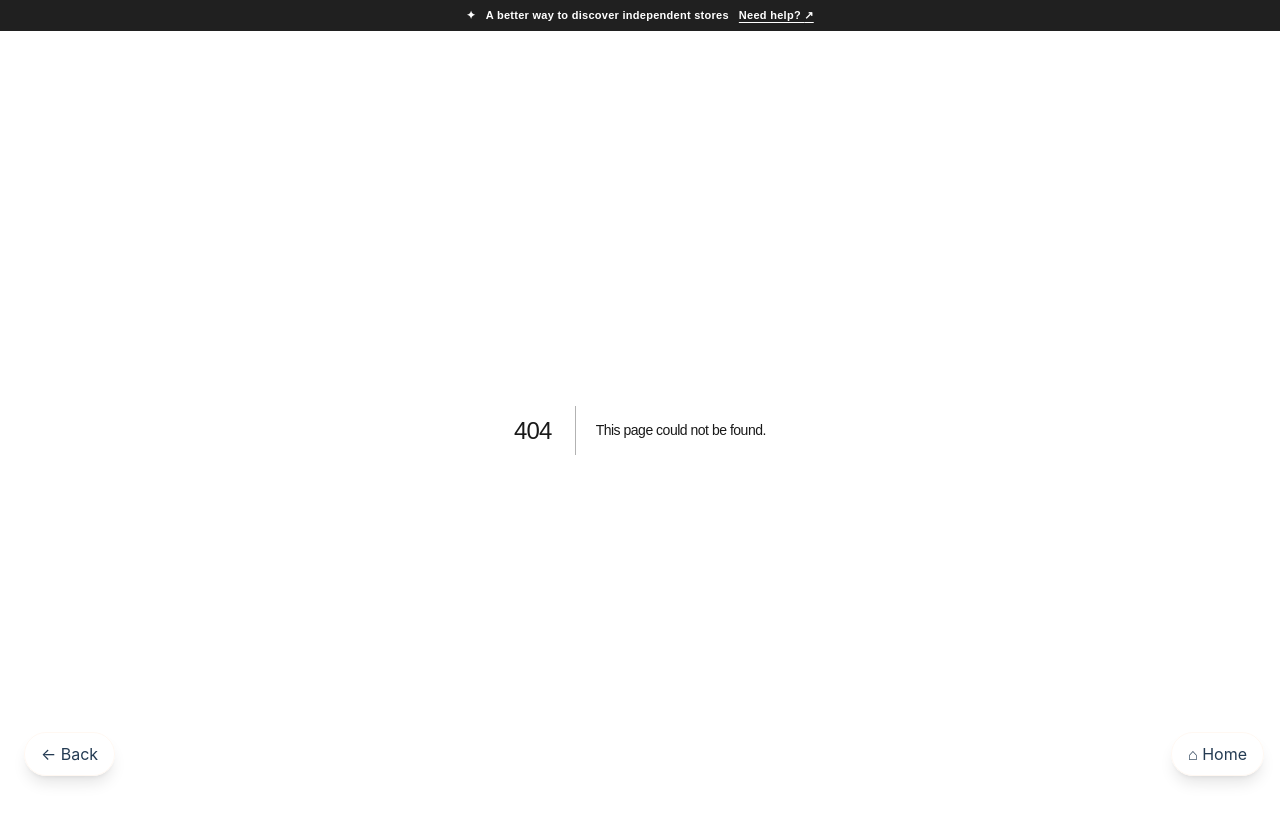
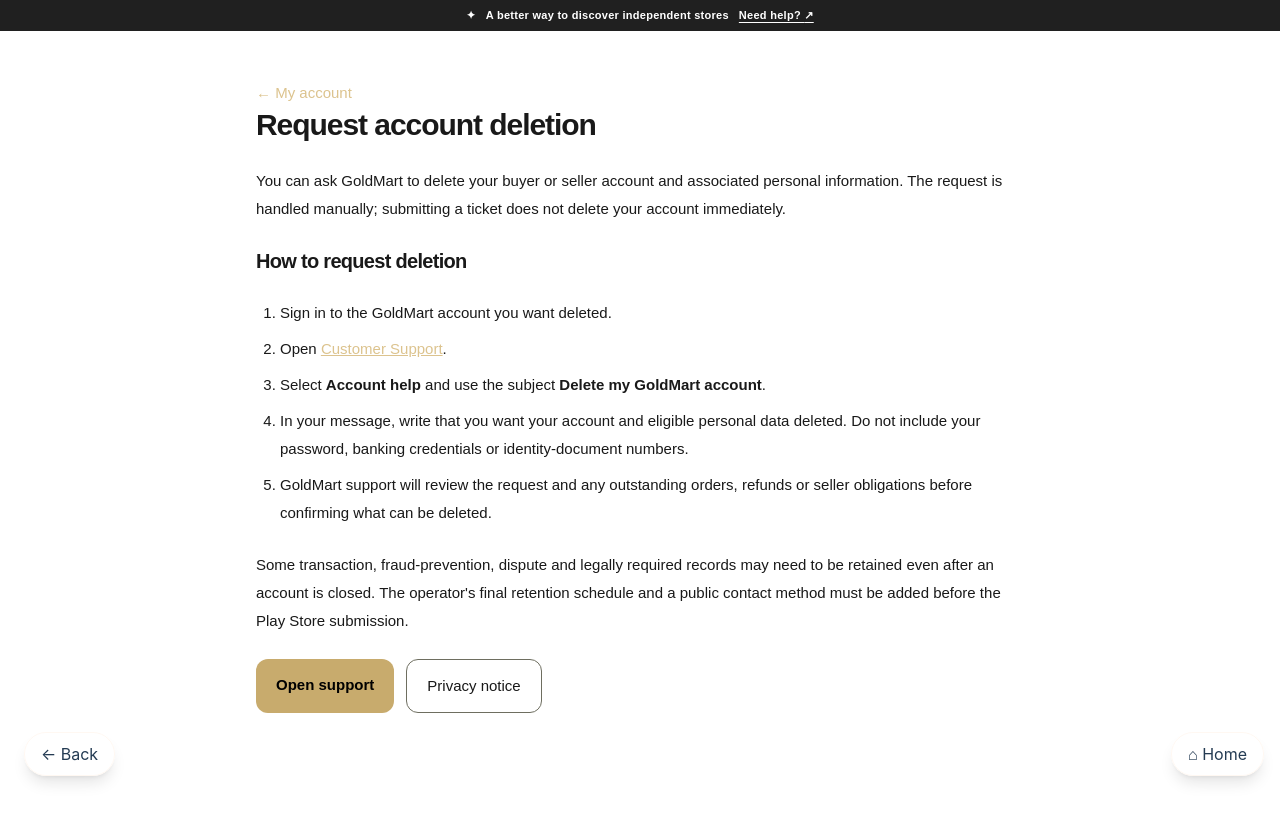
Before and after one commit to oscar1-max/Gold-mart-Ybsr, a Next.js app: page /account-deletion in a window 1280 px wide. Before the commit this address had no page. Shown: the top 822 px of the page. Built offline with nearby package versions, Linux system fonts and the light colour scheme.

Commit message:
Add pre-launch account-deletion information page

```diff
--- /dev/null
+++ b/app/account-deletion/page.tsx
@@ -0,0 +1,14 @@
+import Link from "next/link";
+import type { Metadata } from "next";
+export const metadata: Metadata = { title: "Account deletion requests | GoldMart", description: "Request deletion of your GoldMart account and personal information." };
+export default function AccountDeletionPage() {
+  return <main className="min-h-screen bg-[#111514] px-5 py-12 text-[#F5F3EC]"><article className="mx-auto max-w-3xl space-y-6 leading-7">
+    <Link href="/account" className="text-[#DCC38E]">← My account</Link>
+    <h1 className="text-3xl font-bold">Request account deletion</h1>
+    <p>You can ask GoldMart to delete your buyer or seller account and associated personal information. The request is handled manually; submitting a ticket does not delete your account immediately.</p>
+    <h2 className="text-xl font-semibold">How to request deletion</h2>
+    <ol className="list-decimal space-y-2 pl-6"><li>Sign in to the GoldMart account you want deleted.</li><li>Open <Link href="/support" className="text-[#DCC38E] underline">Customer Support</Link>.</li><li>Select <strong>Account help</strong> and use the subject <strong>Delete my GoldMart account</strong>.</li><li>In your message, write that you want your account and eligible personal data deleted. Do not include your password, banking credentials or identity-document numbers.</li><li>GoldMart support will review the request and any outstanding orders, refunds or seller obligations before confirming what can be deleted.</li></ol>
+    <p>Some transaction, fraud-prevention, dispute and legally required records may need to be retained even after an account is closed. The operator's final retention schedule and a public contact method must be added before the Play Store submission.</p>
+    <div className="flex flex-wrap gap-3"><Link href="/support" className="rounded-xl bg-[#C8AB6D] px-5 py-3 font-bold text-black">Open support</Link><Link href="/privacy" className="rounded-xl border border-[#6E6E60] px-5 py-3">Privacy notice</Link></div>
+  </article></main>;
+}
```
